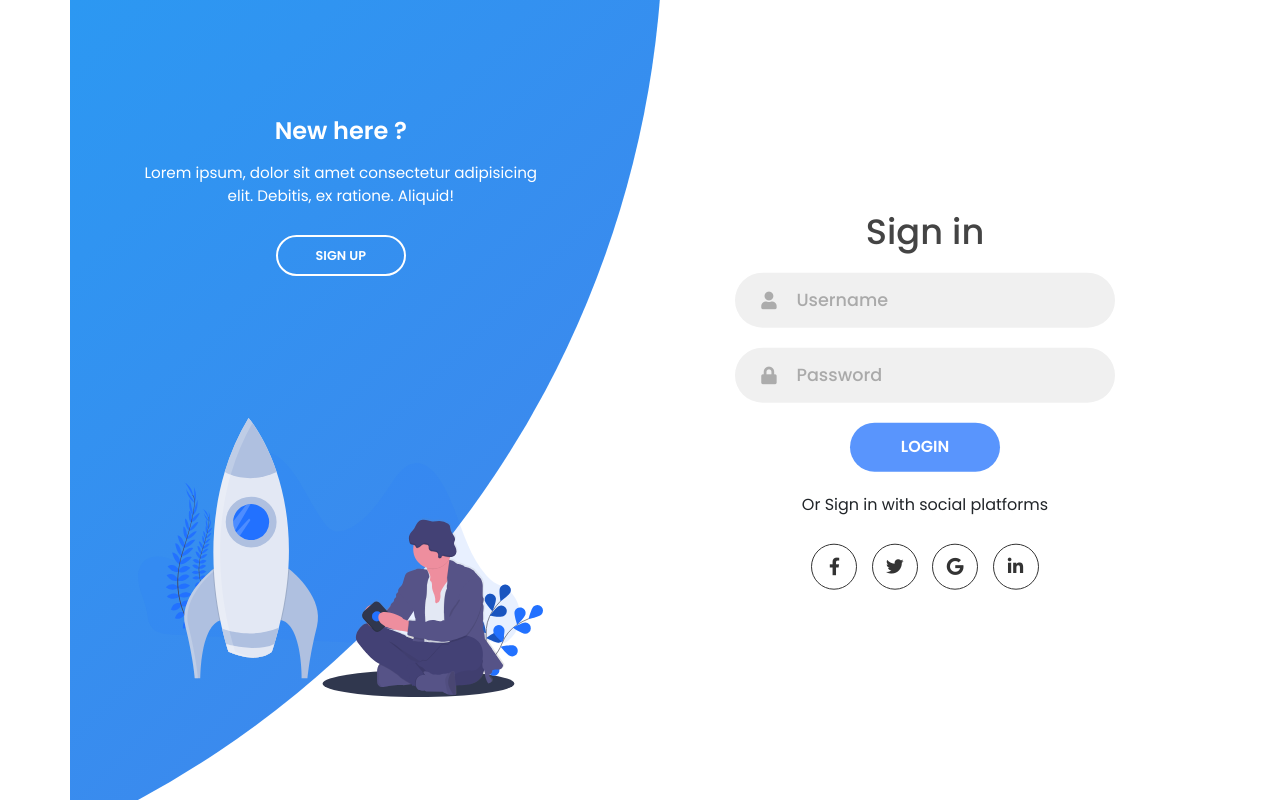
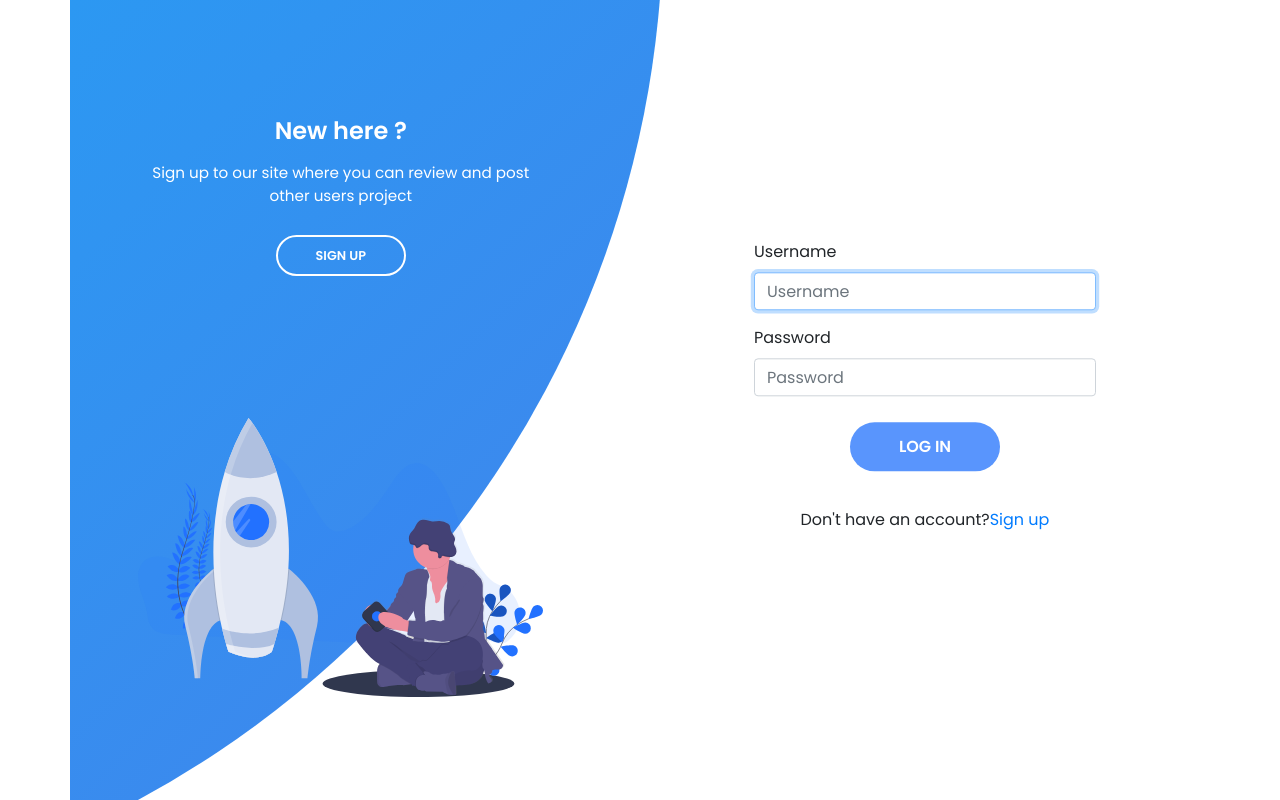
Before and after one commit to kagus-code/Tuzo-Awards, a Django app: page /accounts/login/ in a window 1280 px wide. Run offline with Django 3.2, Linux system fonts and the light colour scheme; some libraries are stand-ins or nearby versions.

Commit message:
make log in page functional

```diff
--- a/tuzo/templates/registration/login.html
+++ b/tuzo/templates/registration/login.html
@@ -18,64 +18,26 @@
 <div class="container">
   <div class="forms-container">
     <div class="signin-signup">
-      <form action="#" class="sign-in-form">
-        <h2 class="title">Sign in</h2>
-        <div class="input-field">
-          <i class="fas fa-user"></i>
-          <input type="text" placeholder="Username" />
+
+
+      <form  action="/accounts/login/" method="post">
+        {% csrf_token %}
+        {% bootstrap_form form%}
+
+        <div class="form-group">
+          <button type="submit" class="btn solid" value="Login">log in</button>
         </div>
-        <div class="input-field">
-          <i class="fas fa-lock"></i>
-          <input type="password" placeholder="Password" />
-        </div>
-        <input type="submit" value="Login" class="btn solid" />
-        <p class="social-text">Or Sign in with social platforms</p>
-        <div class="social-media">
-          <a href="#" class="social-icon">
-            <i class="fab fa-facebook-f"></i>
-          </a>
-          <a href="#" class="social-icon">
-            <i class="fab fa-twitter"></i>
-          </a>
-          <a href="#" class="social-icon">
-            <i class="fab fa-google"></i>
-          </a>
-          <a href="#" class="social-icon">
-            <i class="fab fa-linkedin-in"></i>
-          </a>
-        </div>
+
+        <input type="hidden" name="next" value="{{next}}">
+
+        <p class="social-text"><span>Don't have an account?</span><a href="/accounts/register/ ">Sign up</a></p>
+
       </form>
-      <form action="#" class="sign-up-form">
-        <h2 class="title">Sign up</h2>
-        <div class="input-field">
-          <i class="fas fa-user"></i>
-          <input type="text" placeholder="Username" />
-        </div>
-        <div class="input-field">
-          <i class="fas fa-envelope"></i>
-          <input type="email" placeholder="Email" />
-        </div>
-        <div class="input-field">
-          <i class="fas fa-lock"></i>
-          <input type="password" placeholder="Password" />
-        </div>
-        <input type="submit" class="btn" value="Sign up" />
-        <p class="social-text">Or Sign up with social platforms</p>
-        <div class="social-media">
-          <a href="#" class="social-icon">
-            <i class="fab fa-facebook-f"></i>
-          </a>
-          <a href="#" class="social-icon">
-            <i class="fab fa-twitter"></i>
-          </a>
-          <a href="#" class="social-icon">
-            <i class="fab fa-google"></i>
-          </a>
-          <a href="#" class="social-icon">
-            <i class="fab fa-linkedin-in"></i>
-          </a>
-        </div>
-      </form>
+
+
+
+
+
     </div>
   </div>
 
@@ -84,8 +46,8 @@
       <div class="content">
         <h3>New here ?</h3>
         <p>
-          Lorem ipsum, dolor sit amet consectetur adipisicing elit. Debitis,
-          ex ratione. Aliquid!
+          Sign up to our site where you can review and post other users project
+
         </p>
         <button class="btn transparent" id="sign-up-btn">
           Sign up
@@ -97,8 +59,7 @@
       <div class="content">
         <h3>One of us ?</h3>
         <p>
-          Lorem ipsum dolor sit amet consectetur adipisicing elit. Nostrum
-          laboriosam ad deleniti.
+        Proceed to the login page and log in to your account
         </p>
         <button class="btn transparent" id="sign-in-btn">
           Sign in
@@ -109,7 +70,7 @@
   </div>
 </div>
 
-<script src="{% static 'js/app.js'   %}"></script>
+<!-- <script src="{% static 'js/app.js'   %}"></script> -->
 
 
 
```
Also changed, not shown: tuzo/templates/navbar.html (+4 -4 lines).
